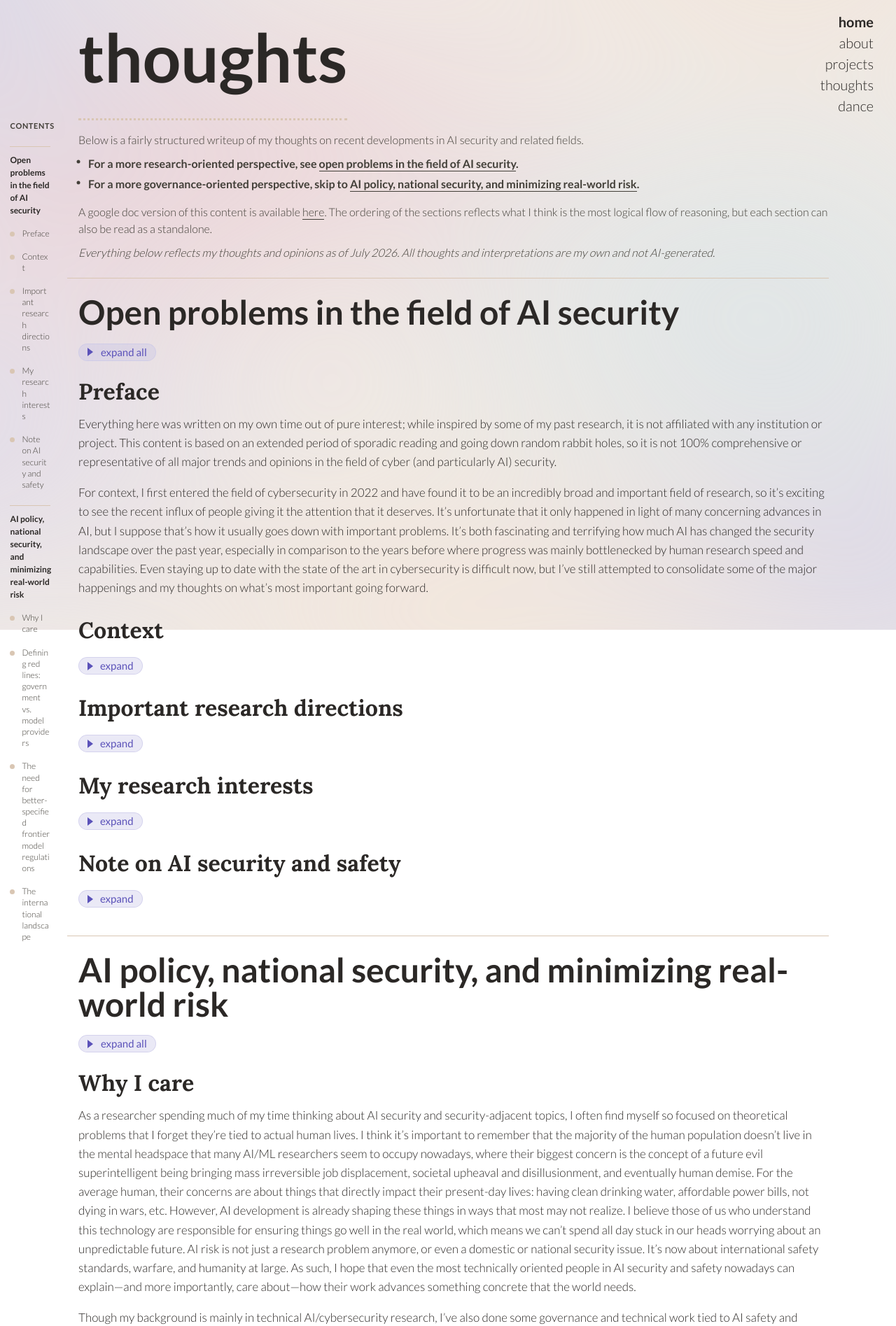
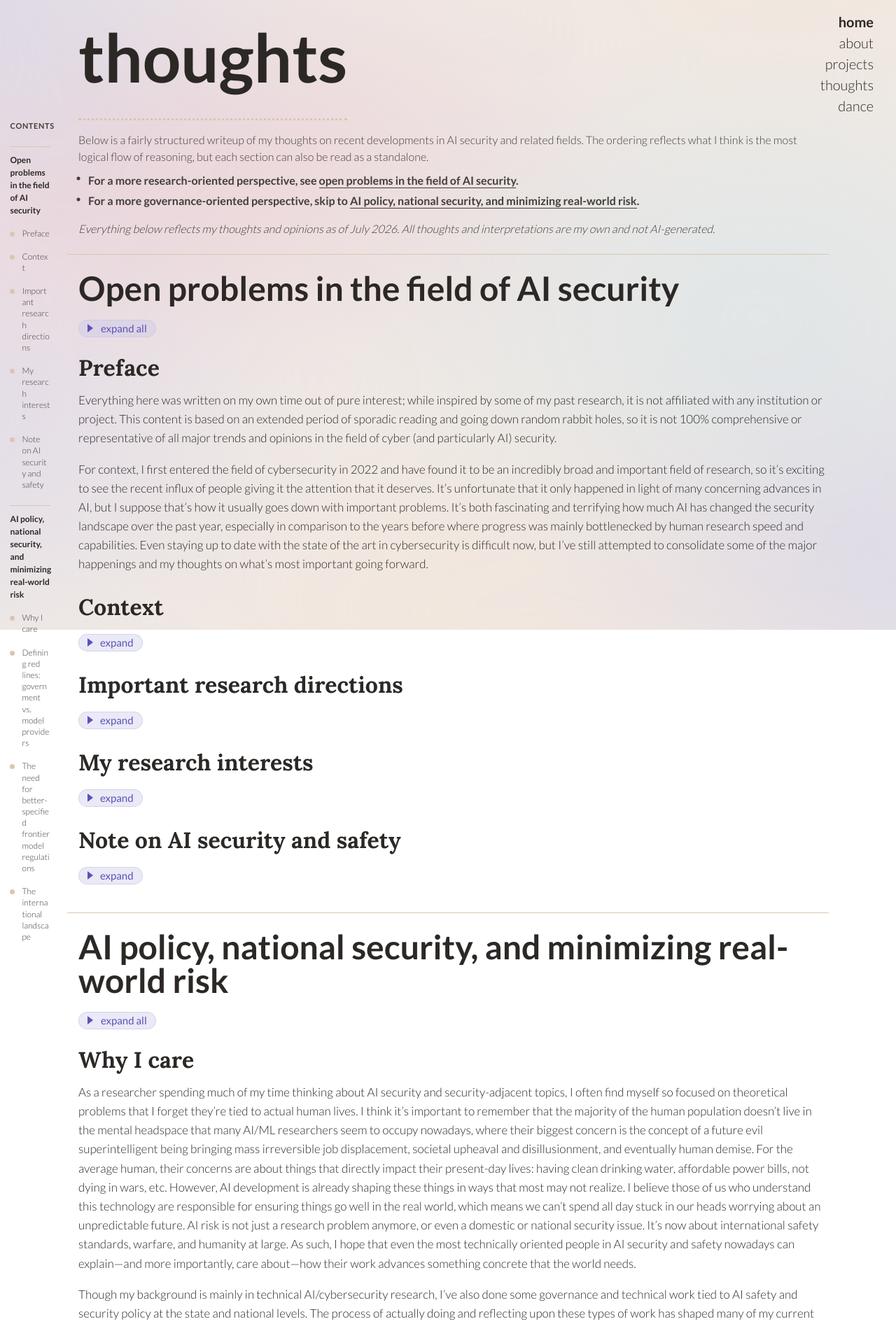
Before and after one commit to elisazyt/elisazyt.github.io, a Jekyll site: the page built from thoughts.html, in a window 1280 px wide. Shown: the top 1895 px of the page at 70% size. Built offline with Jekyll 4.4.1, drawn with Linux system fonts in a browser that asks for light colours.

Commit message:
update media

```diff
--- a/_data/dance_videos.yml
+++ b/_data/dance_videos.yml
@@ -26,7 +26,7 @@
     description: "Open solo"
     media: war_homeland.MP4
   - title: "I Have a Dream"
-    event: "Rainbow Dance Competition, 2019"
+    event: "Showstopper Finals, 2019"
     description: "Lyrical small group"
     media: dream.mp4
 - - title: "Mongolian River"
--- a/_sass/_components.scss
+++ b/_sass/_components.scss
@@ -538,6 +538,29 @@ code {
   display: flex;
 }
 
+// Hovering a section's own h2 (or any of its subitems) reveals just that
+// section's subsections, independent of which one is currently
+// scroll-active — a quick way to peek at a section's outline without
+// scrolling to it. Scoped to .section-rail-group (not the whole rail),
+// so hovering one section doesn't also expand every other section's.
+// Pure CSS on top of the .active rules above — no JS change needed, and
+// .active still governs which items render bold/highlighted.
+//
+// :not(:empty) on the h4 container matters: footer.html builds one
+// h4-container per h3 unconditionally, even for h3s with no h4 children
+// underneath — the JS .active logic only ever flags non-empty ones (see
+// h4Headings.length > 0 there), but a bare selector here would flip
+// every h3's container to display: flex regardless, and an empty flex
+// container still claims its margin-top, showing up as unwanted extra
+// gap between h3 bullets that have no subsections of their own.
+.section-rail-group:hover .section-rail-subitems:not(:empty) {
+  display: flex;
+}
+
+.section-rail-group:hover .section-rail-subitems-h4:not(:empty) {
+  display: flex;
+}
+
 .section-rail-item-h3 .section-rail-dot {
   width: 5px;
   height: 5px;
--- a/thoughts.html
+++ b/thoughts.html
@@ -16,13 +16,11 @@ order: 4
   </div>
   {% capture thoughts_intro %}
   Below is a fairly structured writeup of my thoughts on recent developments in AI security and related fields.
+  The ordering reflects what I think is the most logical flow of reasoning, but each section
+  can also be read as a standalone.
 
   - **For a more research-oriented perspective, see [open problems in the field of AI security](#{{ security_post.title | slugify }}).**
   - **For a more governance-oriented perspective, skip to [AI policy, national security, and minimizing real-world risk](#{{ policy_post.title | slugify }}).**
-
-  A google doc version of this content is available [here](https://docs.google.com/document/d/1LcrKwfMhU7D9wY_Y4d4fkpILa6bFPDX3FYV5zJMHCYU/edit?tab=t.9asrj7olvo45#heading=h.5h4ls77jdlu).
-  The ordering of the sections reflects what I think is the most logical flow of reasoning, but each section can also be read as a standalone.
-
 
   *Everything below reflects my thoughts and opinions as of July 2026. All thoughts and interpretations are my own and not AI-generated.*
   {% endcapture %}
```
Also changed, not shown: 2 other files.
